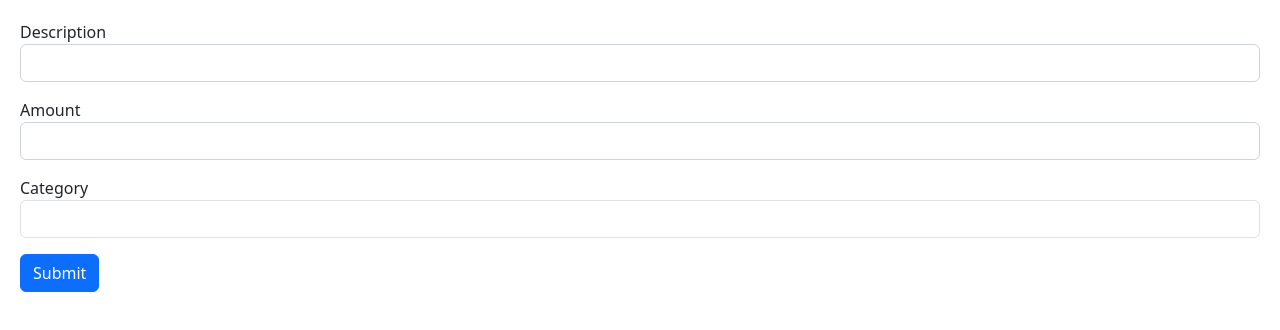
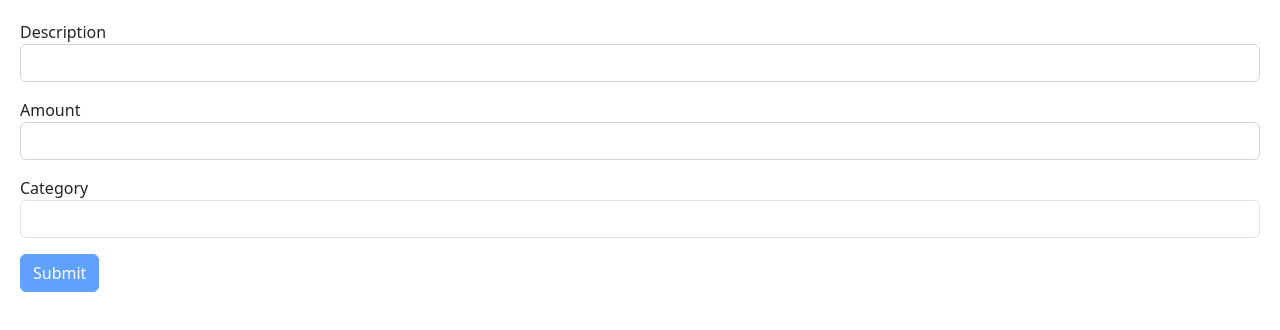
Before and after one commit to Amumug/mosh-react-app, a React (Vite) app: page / in a window 1280 px wide. Shown: the top 330 px of the page. Built offline with nearby package versions, Linux system fonts and the light colour scheme.

Commit message:
React App

```diff
--- a/src/components/Form.tsx
+++ b/src/components/Form.tsx
@@ -63,7 +63,7 @@
         </select>
         {errors.category && <p className="text-danger">{errors.category.message}</p>}
       </div>
-      <button  className="btn btn-primary">
+      <button disabled={!isValid} className="btn btn-primary">
         Submit
       </button>
     </form>
```
